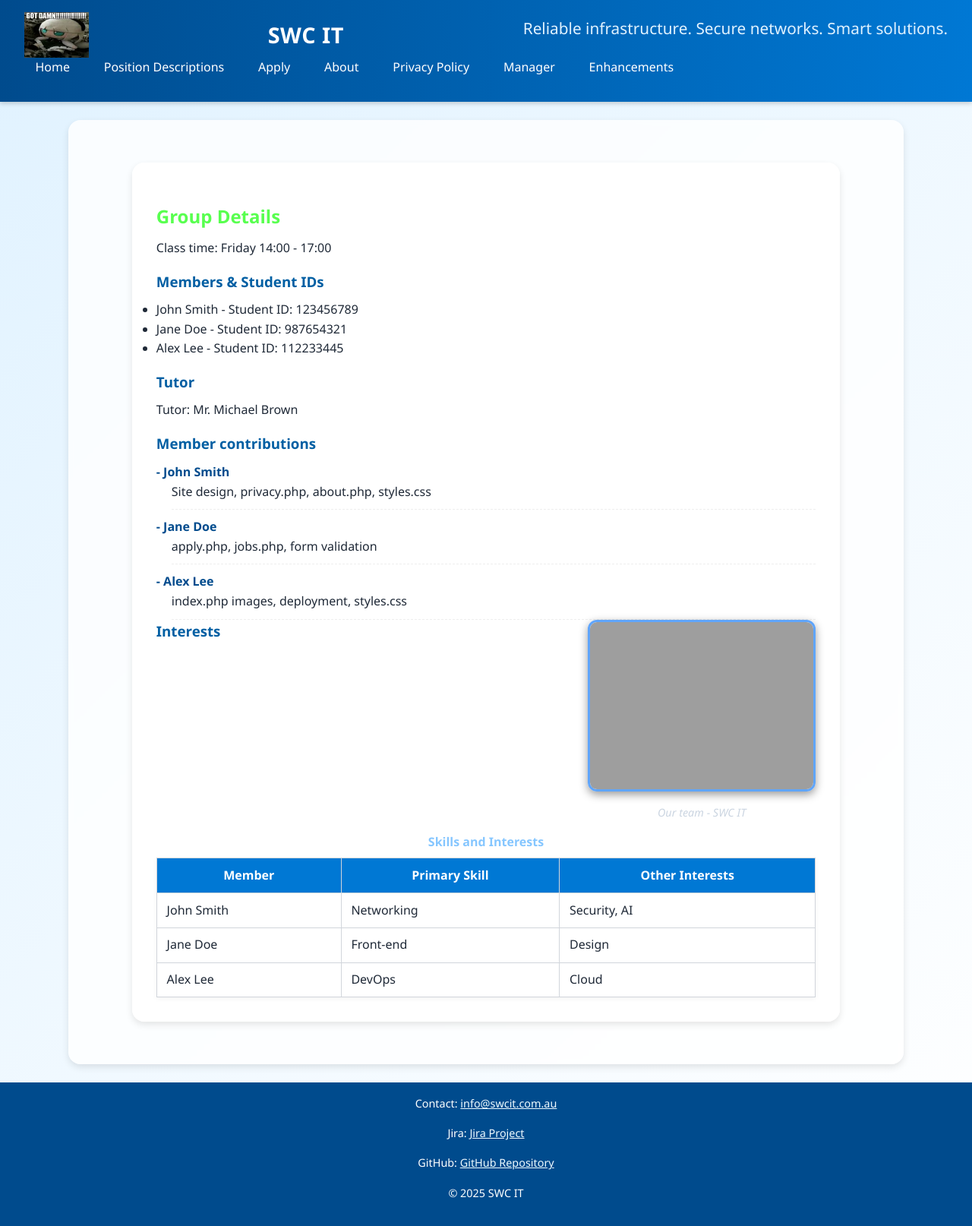
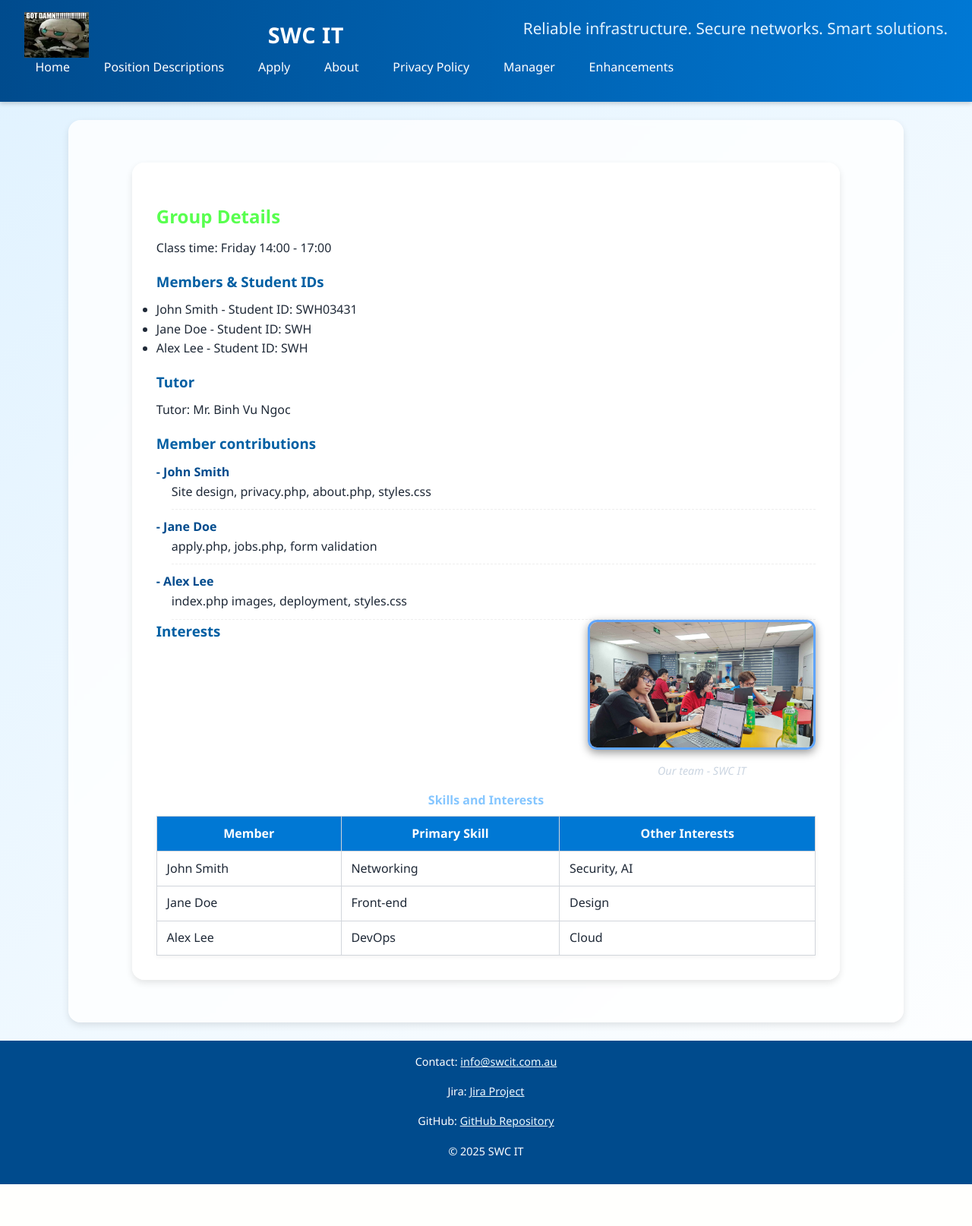
Before and after one commit to 106208088/project2, a PHP site: page /about.php in a window 1280 px wide. Shown: the whole page at 76% size. After the commit the page ends 1559 px from the top, so only its background shows below. Run offline with PHP 8.4, Linux system fonts and the light colour scheme; grey boxes are pictures that could not be loaded.

Commit message:
Update info on about.php

```diff
--- a/about.php
+++ b/about.php
@@ -20,13 +20,13 @@
 
       <h3>Members & Student IDs</h3>
       <ul class="nested">
-        <li>John Smith - Student ID: 123456789</li>
-        <li>Jane Doe - Student ID: 987654321</li>
-        <li>Alex Lee - Student ID: 112233445</li>
+        <li>John Smith - Student ID: SWH03431</li>
+        <li>Jane Doe - Student ID: SWH</li>
+        <li>Alex Lee - Student ID: SWH</li>
       </ul>
 
       <h3>Tutor</h3>
-      <p>Tutor: Mr. Michael Brown</p>
+      <p>Tutor: Mr. Binh Vu Ngoc</p>
 
       <h3>Member contributions</h3>
       <dl class="list">
@@ -39,7 +39,7 @@
       </dl>
 
       <figure class="group-photo">
-        <img src="images/group.jpg" alt="Group photo" width="300">
+        <img src="images/group_photo.jpg" alt="Group photo" width="300">
         <figcaption>Our team - SWC IT</figcaption>
       </figure>
     </section>
```
